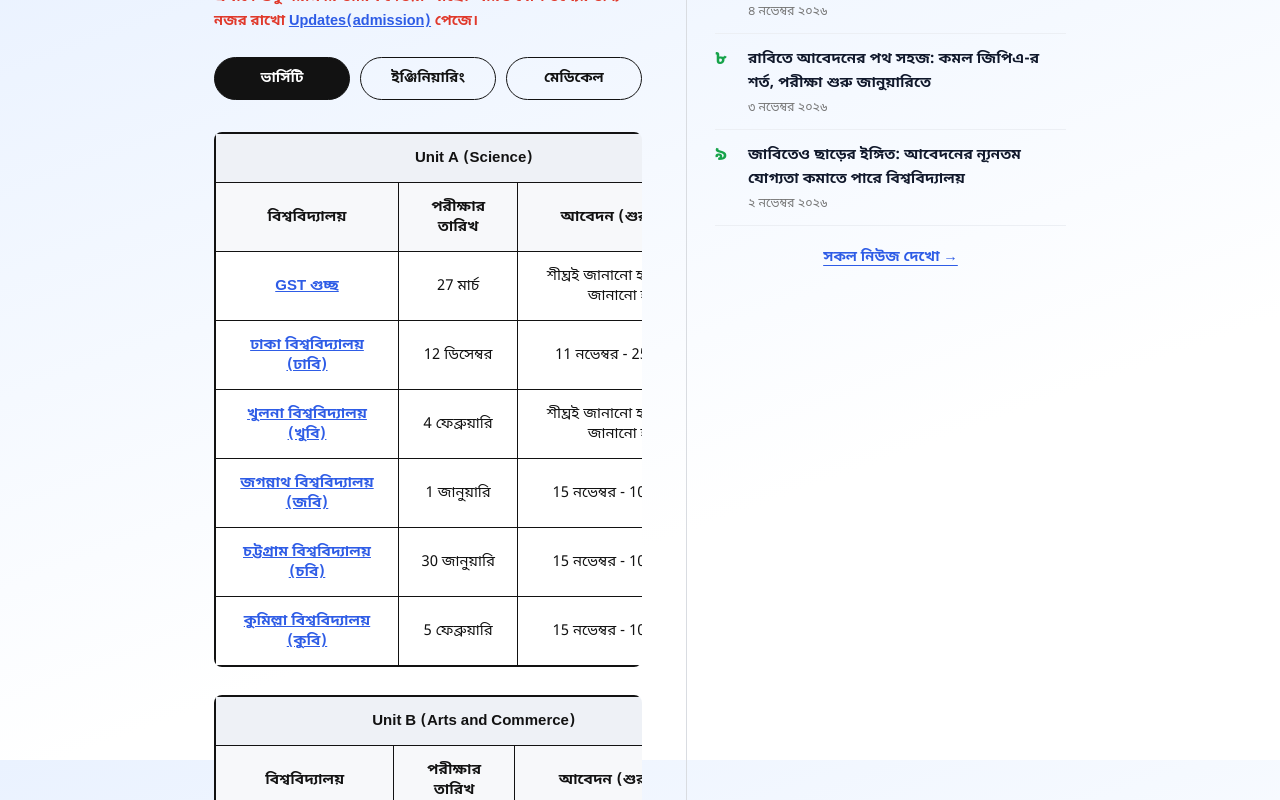
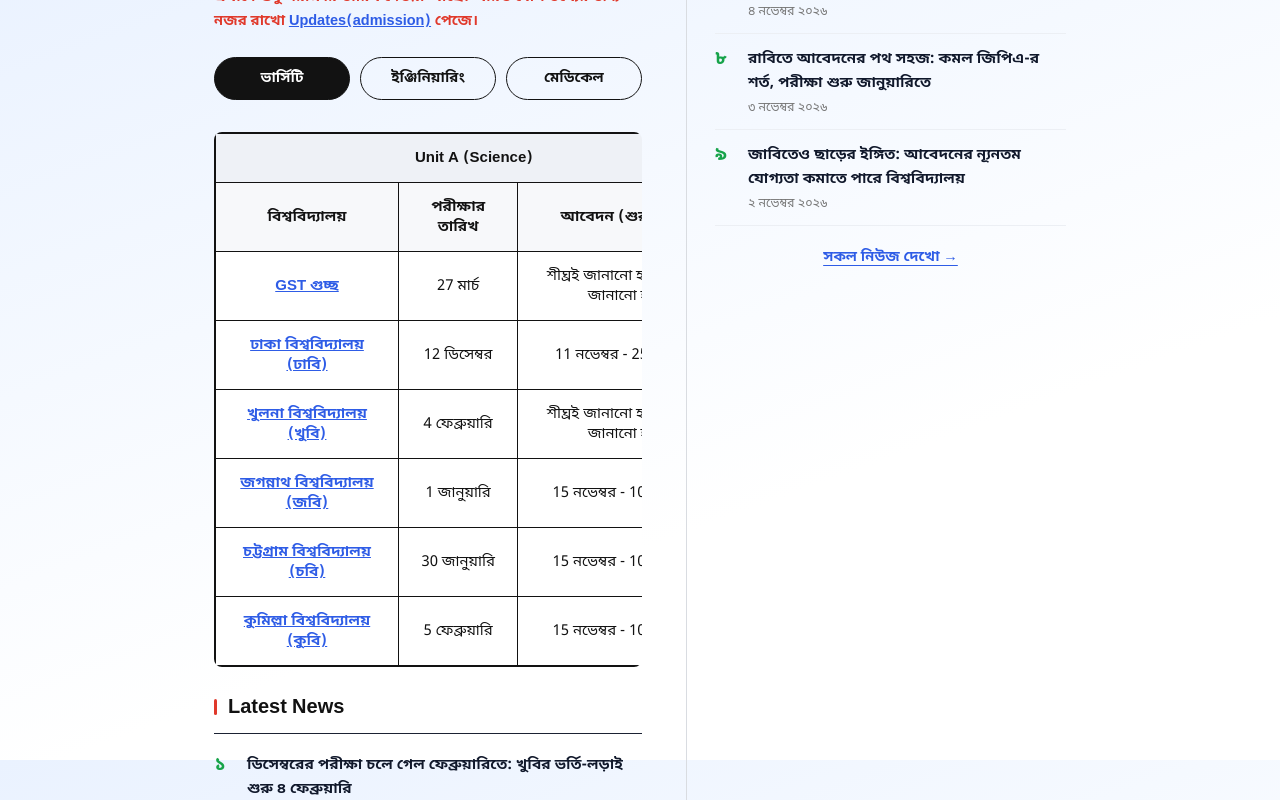
Before and after one commit to nishat-jihad/Admission-info, a Next.js app in the folder chance-hobe-ki/: page /exam-dates in a window 1280 px wide. Shown: the part 840-1640 px from the top of the page. Built offline with nearby package versions, Linux system fonts and the light colour scheme.

Commit message:
Add inlineNews prop to ExamDatesFilterList component

```diff
--- a/chance-hobe-ki/src/components/ExamDatesFilterList.js
+++ b/chance-hobe-ki/src/components/ExamDatesFilterList.js
@@ -1,6 +1,6 @@
 "use client";
 
-import { useState } from "react";
+import { Fragment, useState } from "react";
 import Link from "next/link";
 
 // পেজে তিনটা ট্যাব — ভার্সিটি, ইঞ্জিনিয়ারিং, মেডিকেল — Updates(admission)
@@ -78,7 +78,7 @@ function ExamUnitTable({ group }) {
   );
 }
 
-export default function ExamDatesFilterList({ examDates }) {
+export default function ExamDatesFilterList({ examDates, inlineNews = null }) {
   const [activeCategory, setActiveCategory] = useState("university");
 
   const catData = examDates.filter((u) => u.category === activeCategory);
@@ -109,8 +109,11 @@ export default function ExamDatesFilterList({ examDates }) {
           <p className="exam-category-empty">শীঘ্রই যোগ করা হবে</p>
         ) : (
           <div className="exam-unit-groups">
-            {unitGroups.map((group) => (
-              <ExamUnitTable key={group.unit} group={group} />
+            {unitGroups.map((group, i) => (
+              <Fragment key={group.unit}>
+                <ExamUnitTable group={group} />
+                {i === 0 && inlineNews}
+              </Fragment>
             ))}
           </div>
         )}
```
